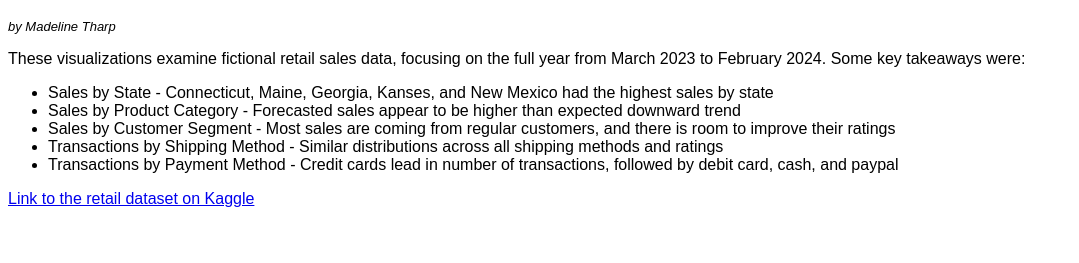
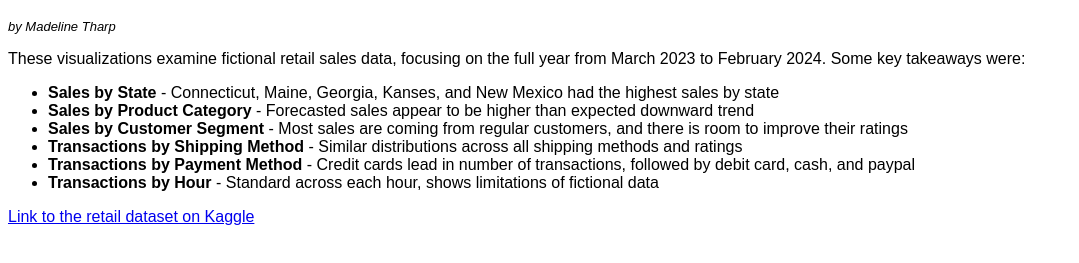
Before and after one commit to madelinetharp/retail, a plain HTML site: page index.html in a window 1280 px wide. Shown: the part 61-324 px from the top of the page, without its empty margins (0-1079 px from the left). Drawn offline with Linux system fonts and the light colour scheme.

Commit message:
Update index.html

```diff
--- a/index.html
+++ b/index.html
@@ -24,11 +24,12 @@
     <div class="description">
         <p>These visualizations examine fictional retail sales data, focusing on the full year from March 2023 to February 2024. Some key takeaways were:</p>
         <ul>
-            <li>Sales by State - Connecticut, Maine, Georgia, Kanses, and New Mexico had the highest sales by state</li>
-            <li>Sales by Product Category - Forecasted sales appear to be higher than expected downward trend</li>
-            <li>Sales by Customer Segment - Most sales are coming from regular customers, and there is room to improve their ratings</li>
-            <li>Transactions by Shipping Method - Similar distributions across all shipping methods and ratings</li>
-            <li>Transactions by Payment Method - Credit cards lead in number of transactions, followed by debit card, cash, and paypal</li>
+            <li><b>Sales by State</b> - Connecticut, Maine, Georgia, Kanses, and New Mexico had the highest sales by state</li>
+            <li><b>Sales by Product Category</b> - Forecasted sales appear to be higher than expected downward trend</li>
+            <li><b>Sales by Customer Segment</b> - Most sales are coming from regular customers, and there is room to improve their ratings</li>
+            <li><b>Transactions by Shipping Method</b> - Similar distributions across all shipping methods and ratings</li>
+            <li><b>Transactions by Payment Method</b> - Credit cards lead in number of transactions, followed by debit card, cash, and paypal</li>
+            <li><b>Transactions by Hour</b> - Standard across each hour, shows limitations of fictional data</li>
         </ul>
         <a href="https://www.kaggle.com/datasets/bhavikjikadara/retail-transactional-dataset" target="_blank">Link to the retail dataset on Kaggle</a>
     </div>
```
